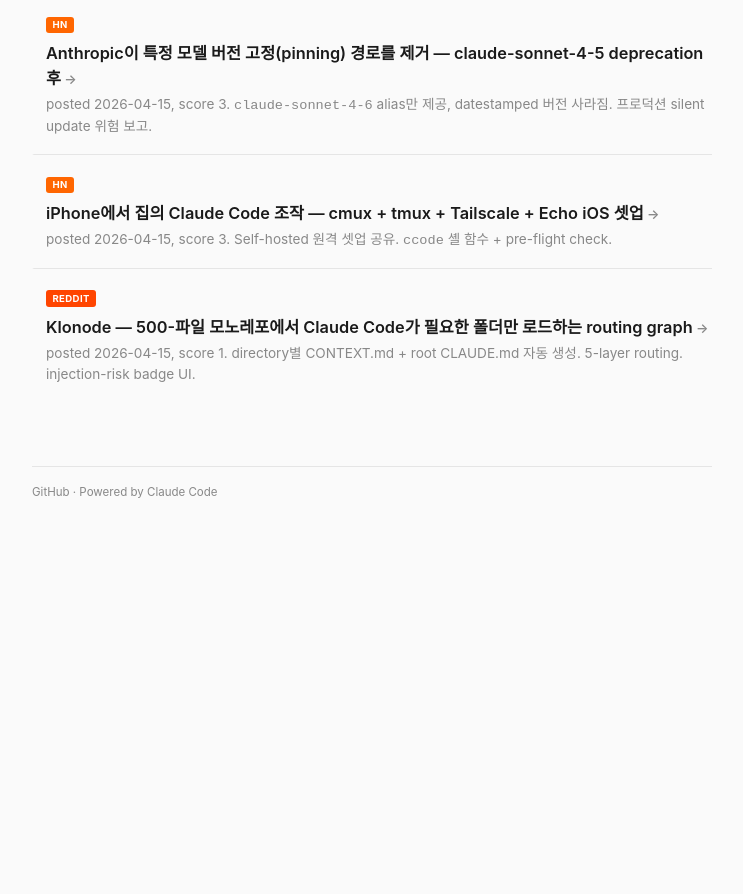
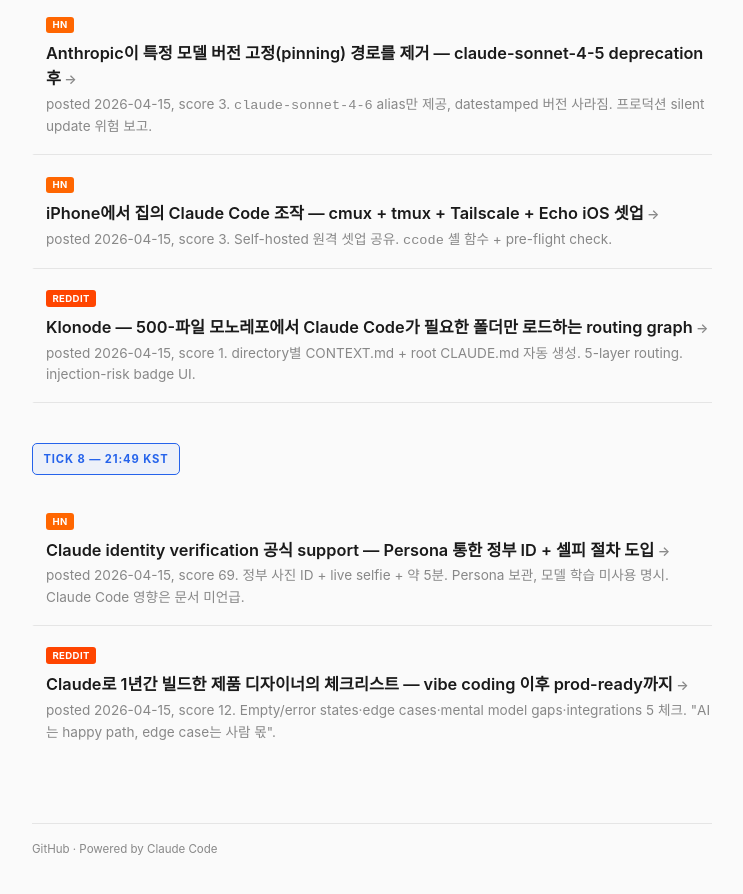
Before and after one commit to wojacklabs/agentic-coding-news, a Jekyll site: the page built from posts/2026-04-15.md, in a window 1280 px wide and 900 px high, scrolled down 3640 px. Shown: the top 894 px of the window, without its empty margins (268-1011 px from the left). Built offline with Jekyll 4.4.1, drawn with Linux system fonts in a browser that asks for light colours; before the commit the page ends 4183 px from its top, so only the background shows below that.

Commit message:
tick 8 (2026-04-15, 21:49): Claude identity verification 공식 정책 + vibe coding 이후 체크리스트
Phase 1-5: HN 14, Reddit 38 신규. X 9건 (score 낮음, 본 tick 미ingest).
2개 기사 모두 posted 2026-04-15, 셀프 검증 통과.

- claude-identity-verification (HN 69, 04-15): Anthropic 공식 support article.
  Persona 협력 정부 ID + 셀피. Claude Code CLI 영향은 문서 미명시.
- after-a-year-vibe-coding-checklist (Reddit 12, 04-15): 14년차 제품 디자이너
  1년 Claude 빌드 회고. empty/error/edge case/mental model/integrations 5
  체크리스트 — "AI는 happy path, edge case는 사람 몫"

후보 상위 대부분 이미 발행됐거나 scope-out (meme 324, 1 year product 담론 외).

```diff
--- a/posts/2026-04-15.md
+++ b/posts/2026-04-15.md
@@ -156,3 +156,17 @@ title: "2026-04-15 Claude Code Deep"
 <h4><a href="2026-04-15/klonode-routing-graph">Klonode — 500-파일 모노레포에서 Claude Code가 필요한 폴더만 로드하는 routing graph</a></h4>
 <p class="summary">posted 2026-04-15, score 1. directory별 CONTEXT.md + root CLAUDE.md 자동 생성. 5-layer routing. injection-risk badge UI.</p>
 </div>
+
+## TICK 8 — 21:49 KST
+
+<div class="article-card">
+<span class="tag tag-hn">HN</span>
+<h4><a href="2026-04-15/claude-identity-verification">Claude identity verification 공식 support — Persona 통한 정부 ID + 셀피 절차 도입</a></h4>
+<p class="summary">posted 2026-04-15, score 69. 정부 사진 ID + live selfie + 약 5분. Persona 보관, 모델 학습 미사용 명시. Claude Code 영향은 문서 미언급.</p>
+</div>
+
+<div class="article-card">
+<span class="tag tag-reddit">Reddit</span>
+<h4><a href="2026-04-15/after-a-year-vibe-coding-checklist">Claude로 1년간 빌드한 제품 디자이너의 체크리스트 — vibe coding 이후 prod-ready까지</a></h4>
+<p class="summary">posted 2026-04-15, score 12. Empty/error states·edge cases·mental model gaps·integrations 5 체크. "AI는 happy path, edge case는 사람 몫".</p>
+</div>
```
Also changed, not shown: posts/2026-04-15/after-a-year-vibe-coding-checklist.md (added, +75 -0 lines), posts/2026-04-15/claude-identity-verification.md (added, +48 -0 lines).
